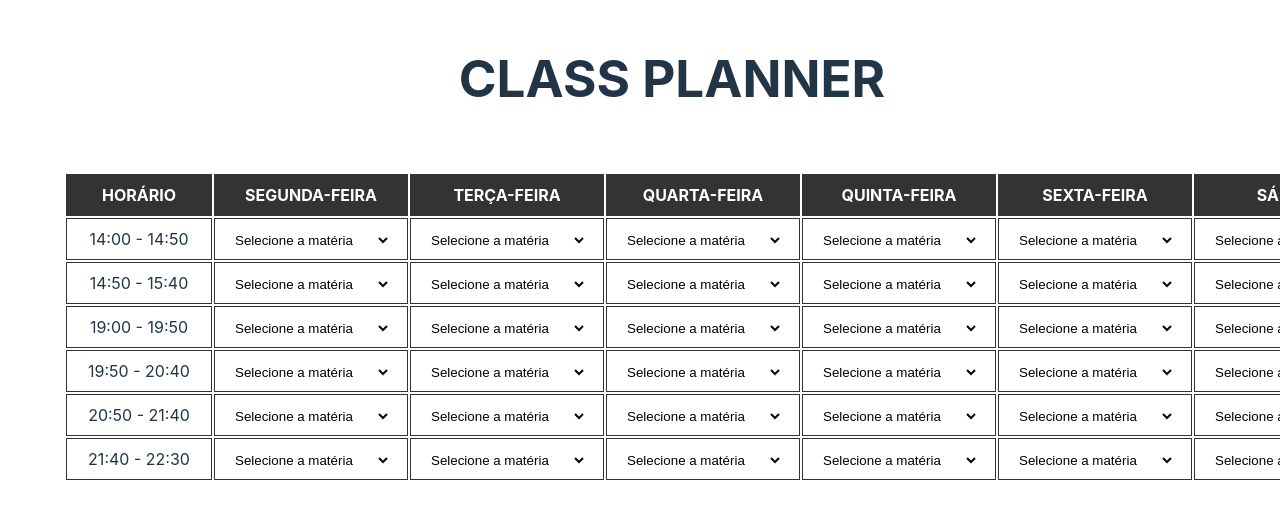
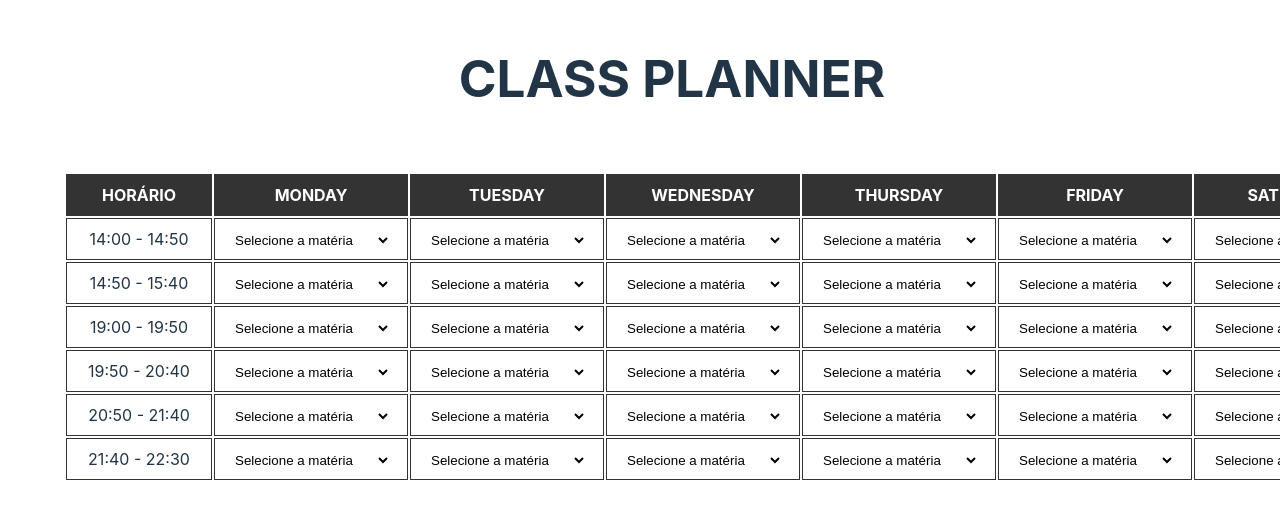
Before and after one commit to vsmedeiros/class-planner, a React (Vite) app: page / in a window 1280 px wide. Shown: the part 135-654 px from the top of the page. Built offline with nearby package versions, Linux system fonts and the light colour scheme.

Commit message:
feat: include prerequisite in schedule table.

```diff
--- a/src/App.jsx
+++ b/src/App.jsx
@@ -82,12 +82,12 @@ function App() {
           <thead>
             <tr>
               <th>HORÁRIO</th>
-              <th>SEGUNDA-FEIRA</th>
-              <th>TERÇA-FEIRA</th>
-              <th>QUARTA-FEIRA</th>
-              <th>QUINTA-FEIRA</th>
-              <th>SEXTA-FEIRA</th>
-              <th>SÁBADO</th>
+              <th>MONDAY</th>
+              <th>TUESDAY</th>
+              <th>WEDNESDAY</th>
+              <th>THURSDAY</th>
+              <th>FRIDAY</th>
+              <th>SATURDAY</th>
             </tr>
           </thead>
           <tbody>
@@ -166,6 +166,7 @@ function App() {
                   <th>COURSE</th>
                   <th>TEACHER</th>
                   <th>DAY/TIME</th>
+                  <th>PREREQUISITE</th>
                 </tr>
               </thead>
               <tbody>
@@ -182,6 +183,7 @@ function App() {
                           .map(({ day, time }) => `${day} - ${time}`)
                           .join(", ")}
                       </td>
+                      <td>{currentCourse.prerequisite}</td>
                     </tr>
                   );
                 })}
```
